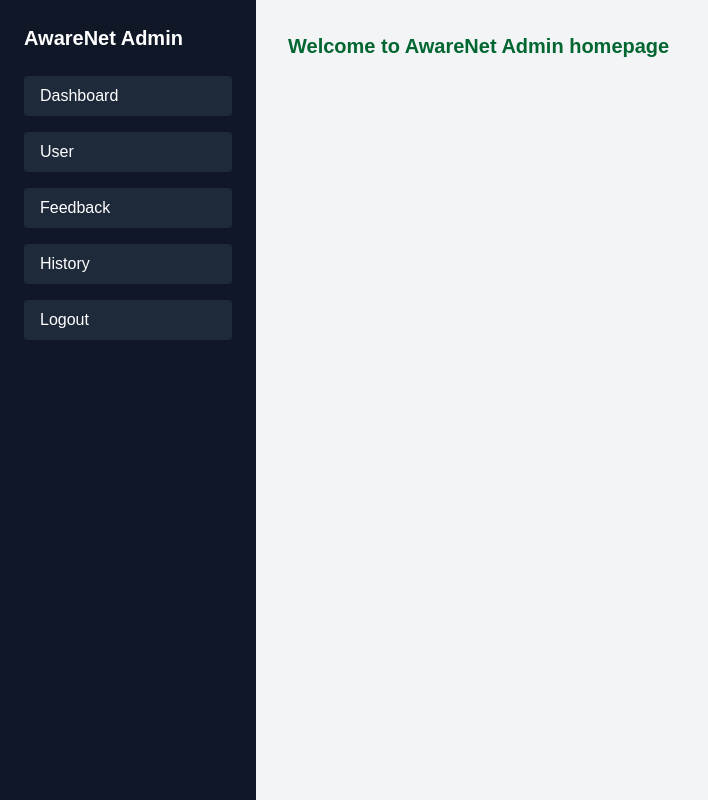
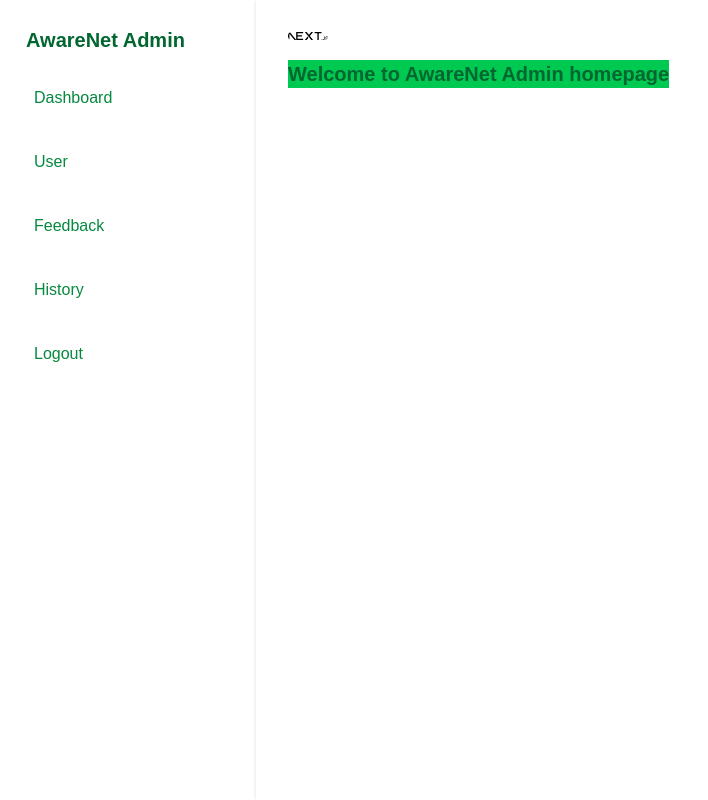
Before and after one commit to MaurenceBudiongan/awarenet-admin-web, a Next.js app: page /homepage in a window 1280 px wide. Shown: the whole page, without its empty margins (0-708 px from the left). Built offline with nearby package versions, Linux system fonts and the light colour scheme.

Commit message:
improve sidebar UI and button hover effects

```diff
--- a/app/homepage/page.tsx
+++ b/app/homepage/page.tsx
@@ -1,29 +1,56 @@
 "use client";
+import Image from "next/image";
 
 const Homepage = () => {
   return (
     <div className="flex h-screen">
-      <nav className="w-64 bg-gray-900 text-white flex flex-col p-6 space-y-4">
-        <h1 className="text-xl font-bold mb-6">AwareNet Admin</h1>
-        <button className="bg-gray-800 hover:bg-green-700 py-2 px-4 rounded text-left">
+      <nav className="w-64 text-white flex flex-col p-6 space-y-6 border-2 border-r-gray-100">
+        <h1 className="text-xl font-bold mb-6 text-green-800">
+          AwareNet Admin
+        </h1>
+        <div className="group flex">
+          <button className="group-hover:bg-[#05893E] active:bg-[#05893E] w-1 rounded"></button>
+          <button className="group  py-2 px-1 w-px  rounded text-left text-[#05893E] font-inter font-medium">
             Dashboard
           </button>
-        <button className="bg-gray-800 hover:bg-green-700 py-2 px-4 rounded text-left">
+        </div>
+        <div className="group flex">
+          <button className="group-hover:bg-[#05893E] w-1 rounded"></button>
+          <button className="  py-2 px-1 w-px  rounded text-left text-[#05893E] font-inter font-medium">
             User
           </button>
-        <button className="bg-gray-800 hover:bg-green-700 py-2 px-4 rounded text-left">
+        </div>
+        <div className="group flex">
+          <button className="group-hover:bg-[#05893E] w-1 rounded"></button>
+          <button className="  py-2 px-1 w-px  rounded text-left text-[#05893E] font-inter font-medium">
             Feedback
           </button>
-        <button className="bg-gray-800 hover:bg-green-700 py-2 px-4 rounded text-left">
+        </div>
+        <div className="group flex">
+          <button className="group-hover:bg-[#05893E] w-1 rounded"></button>
+          <button className="  py-2 px-1 w-px  rounded text-left text-[#05893E] font-inter font-medium">
             History
           </button>
-        <button className="bg-gray-800 hover:bg-green-700 py-2 px-4 rounded text-left">
+        </div>
+        <div className="group flex">
+          <button className="group-hover:bg-[#05893E] w-1 rounded"></button>
+          <button className="  py-2 px-1 w-px  rounded text-left text-[#05893E] font-inter font-medium">
             Logout
           </button>
+        </div>
       </nav>
 
-      <main className="flex-1 p-8 bg-gray-100">
-        <p className="text-green-800 text-xl font-semibold">
+      <main className="flex flex-col space-y-5 p-8 bg-white-100">
+        <header>
+          <Image
+            src="/next.svg" // 🔹 image path (public/logo.png)
+            alt="AwareNet Logo" // 🔹 for accessibility
+            width={40} // 🔹 required width (px)
+            height={40} // 🔹 required height (px)
+            className="rounded-full"
+          />
+        </header>
+        <p className="bg-green-500 text-green-800 text-xl font-semibold">
           Welcome to AwareNet Admin homepage
         </p>
       </main>
```
Lines whose indentation alone changed are shown as unchanged.
